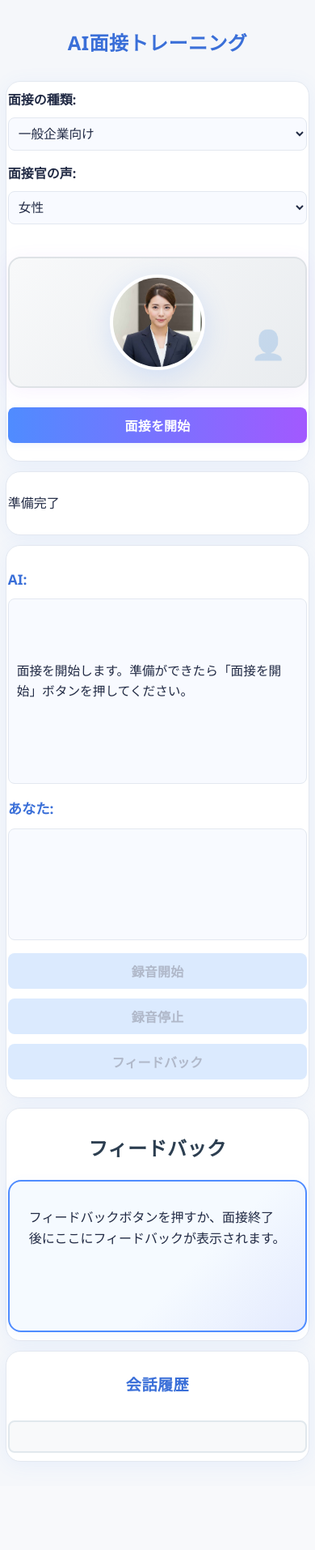
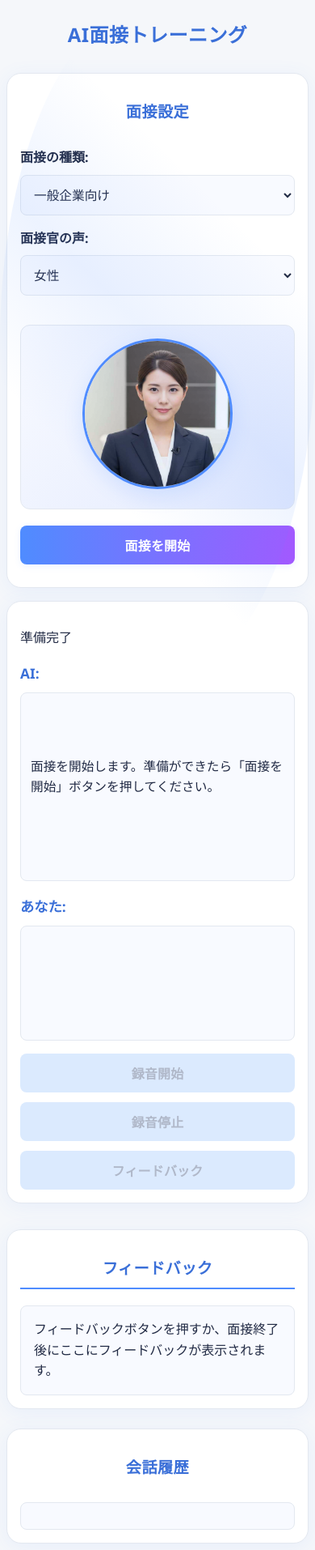
Before and after one commit to hyoudou-hirokazu/ai-mensetu, a Flask app: page / in a window 390 px wide. Shown: the whole page at 81% size. Before the commit the page ends 1805 px from the top, so only its background shows below. Run offline with Flask 3, Linux system fonts and the light colour scheme; parts of the project's set-up code (start-up, migrations or seed data) failed here and were passed over.

Commit message:
スタイルシートの大幅な改良を

```diff
--- a/static/style.css
+++ b/static/style.css
@@ -28,24 +28,118 @@ body {
 
 .container {
     background: var(--background);
-    padding: 40px 0;
+    padding: 20px;
     min-height: 100vh;
+    max-width: 1400px;
+    margin: 0 auto;
 }
 
-/* === カード型レイアウト・余白最適化 === */
-.settings, .interview-area, .feedback-area, .conversation-history, .status {
+/* === メインコンテンツエリア === */
+.main-content {
+    display: flex;
+    gap: 24px;
+    margin-bottom: 32px;
+    min-height: 600px;
+}
+
+/* === 左パネル（設定エリア）=== */
+.left-panel {
+    flex: 0 0 350px;
+    position: sticky;
+    top: 20px;
+    height: fit-content;
+}
+
+.left-panel .settings {
     background: var(--card-bg);
     border-radius: 18px;
     box-shadow: var(--card-shadow);
     border: 1.5px solid var(--border);
-    margin: 0 auto 32px auto;
-    padding: 32px 28px;
-    max-width: 600px;
-    width: 95%;
+    padding: 28px;
     transition: box-shadow 0.2s;
 }
-.settings:hover, .interview-area:hover, .feedback-area:hover, .conversation-history:hover {
+
+.left-panel .settings:hover {
     box-shadow: 0 8px 32px rgba(79, 140, 255, 0.15);
+}
+
+/* === 右パネル（会話エリア）=== */
+.right-panel {
+    flex: 1;
+    min-width: 0;
+}
+
+.right-panel .interview-area {
+    background: var(--card-bg);
+    border-radius: 18px;
+    box-shadow: var(--card-shadow);
+    border: 1.5px solid var(--border);
+    padding: 28px;
+    height: 100%;
+    transition: box-shadow 0.2s;
+}
+
+.right-panel .interview-area:hover {
+    box-shadow: 0 8px 32px rgba(79, 140, 255, 0.15);
+}
+
+/* === スクロールエリア === */
+.scroll-area {
+    display: flex;
+    flex-direction: column;
+    gap: 24px;
+}
+
+.scroll-area .feedback-area,
+.scroll-area .conversation-history {
+    background: var(--card-bg);
+    border-radius: 18px;
+    box-shadow: var(--card-shadow);
+    border: 1.5px solid var(--border);
+    padding: 28px;
+    transition: box-shadow 0.2s;
+}
+
+.scroll-area .feedback-area:hover,
+.scroll-area .conversation-history:hover {
+    box-shadow: 0 8px 32px rgba(79, 140, 255, 0.15);
+}
+
+/* === ボタングループ === */
+.button-group {
+    display: flex;
+    gap: 12px;
+    flex-wrap: wrap;
+}
+
+.button-group button {
+    flex: 1;
+    min-width: 120px;
+    padding: 14px 16px;
+    border-radius: 8px;
+    border: none;
+    font-size: 1.08rem;
+    font-weight: 600;
+    cursor: pointer;
+    background: var(--button-gradient);
+    color: #fff;
+    box-shadow: 0 2px 8px rgba(79, 140, 255, 0.10);
+    transition: background 0.2s, box-shadow 0.2s, transform 0.1s;
+    letter-spacing: 0.01em;
+}
+
+.button-group button:hover {
+    background: var(--button-hover);
+    box-shadow: 0 4px 16px rgba(162, 89, 255, 0.13);
+    transform: translateY(-2px) scale(1.02);
+}
+
+.button-group button:disabled {
+    background: #dbeafe;
+    color: #b0b8c9;
+    cursor: not-allowed;
+    box-shadow: none;
+    transform: none;
 }
 
 h1, h2 {
@@ -75,7 +169,7 @@ h1, h2 {
     box-shadow: 0 0 0 2px #c7d7ff;
 }
 
-.settings button, .user-input-area button, #feedback-button {
+.settings button {
     padding: 14px 0;
     border-radius: 8px;
     border: none;
@@ -90,12 +184,12 @@ h1, h2 {
     transition: background 0.2s, box-shadow 0.2s, transform 0.1s;
     letter-spacing: 0.01em;
 }
-.settings button:hover, .user-input-area button:hover, #feedback-button:hover {
+.settings button:hover {
     background: var(--button-hover);
     box-shadow: 0 4px 16px rgba(162, 89, 255, 0.13);
     transform: translateY(-2px) scale(1.02);
 }
-.settings button:disabled, .user-input-area button:disabled, #feedback-button:disabled {
+.settings button:disabled {
     background: #dbeafe;
     color: #b0b8c9;
     cursor: not-allowed;
@@ -132,14 +226,47 @@ h1, h2 {
 }
 
 /* === レスポンシブ強化 === */
+@media (max-width: 1200px) {
+    .main-content {
+        flex-direction: column;
+        gap: 20px;
+    }
+
+    .left-panel {
+        flex: none;
+        position: static;
+    }
+
+    .left-panel .settings {
+        max-width: 500px;
+        margin: 0 auto;
+    }
+}
+
 @media (max-width: 768px) {
     .container {
-        padding: 18px 0;
+        padding: 12px;
     }
-    .settings, .interview-area, .feedback-area, .conversation-history, .status {
-        padding: 18px 8px;
-        max-width: 98vw;
+
+    .main-content {
+        gap: 16px;
     }
+
+    .left-panel .settings,
+    .right-panel .interview-area,
+    .scroll-area .feedback-area,
+    .scroll-area .conversation-history {
+        padding: 20px;
+    }
+
+    .button-group {
+        flex-direction: column;
+    }
+
+    .button-group button {
+        min-width: auto;
+    }
+
     h1 {
         font-size: 1.5rem;
     }
@@ -147,22 +274,33 @@ h1, h2 {
         font-size: 1.2rem;
     }
 }
+
 @media (max-width: 480px) {
-    .settings, .interview-area, .feedback-area, .conversation-history, .status {
-        padding: 10px 2px;
-        margin-bottom: 12px;
+    .container {
+        padding: 8px;
     }
+
+    .left-panel .settings,
+    .right-panel .interview-area,
+    .scroll-area .feedback-area,
+    .scroll-area .conversation-history {
+        padding: 16px;
+    }
+
     .response-box {
-        padding: 10px;
+        padding: 12px;
         font-size: 0.98rem;
     }
+
     .settings select, .settings input[type="text"] {
         font-size: 0.98rem;
-        padding: 10px 8px;
+        padding: 12px;
     }
-    .settings button, .user-input-area button, #feedback-button {
+
+    .settings button,
+    .button-group button {
         font-size: 1rem;
-        padding: 10px 0;
+        padding: 12px 0;
     }
 }
 
@@ -199,212 +337,167 @@ h1, h2 {
     font-weight: 500;
     font-size: 1.05rem;
     transition: color 0.2s;
-    padding: 8px 0;
-    border-bottom: 2px solid transparent;
 }
 .header .nav a:hover {
     color: var(--primary);
-    border-bottom: 2px solid var(--primary);
 }
 
-/* === 面接官画像・アイコンの最適化 === */
+/* === 面接官画像エリア === */
 .interviewer-image-area {
-    display: flex;
-    justify-content: center;
-    align-items: center;
-    margin: 24px 0;
-    padding: 20px;
-    background: linear-gradient(135deg, #f8f9fa, #e9ecef);
-    border-radius: 16px;
-    border: 2px solid #dee2e6;
-    box-shadow: 0 4px 24px rgba(162, 89, 255, 0.08);
-    position: relative;
-}
-.interviewer-image {
-    width: 220px;
-    height: 220px;
-    object-fit: cover;
-    border-radius: 50%;
-    box-shadow: 0 8px 32px rgba(79, 140, 255, 0.18);
-    border: 4px solid #fff;
-    background: #fff;
-    transition: transform 0.3s, box-shadow 0.3s;
-    z-index: 1;
-}
-.interviewer-image-area::after {
-    content: '\1F464'; /* Unicode: 👤 */
-    position: absolute;
-    right: 24px;
-    bottom: 24px;
-    font-size: 2.2rem;
-    color: var(--accent);
-    opacity: 0.18;
-    z-index: 0;
-}
-.interviewer-image:hover {
-    transform: scale(1.07) rotate(-2deg);
-    box-shadow: 0 16px 48px rgba(162, 89, 255, 0.18);
+    text-align: center;
+    margin: 20px 0;
+    padding: 16px;
+    background: linear-gradient(135deg, #f8faff 0%, #e3eafe 100%);
+    border-radius: 12px;
+    border: 1px solid var(--border);
 }
 
-/* === フィードバック表示の視覚的強化 === */
-.feedback-area #feedback-log {
-    border: 2px solid var(--primary);
-    background: linear-gradient(135deg, #f5faff 60%, #e3eafe 100%);
-    box-shadow: 0 2px 12px rgba(79, 140, 255, 0.07);
-    border-radius: 16px;
-    padding: 32px 24px;
-    min-height: 120px;
-    margin-top: 12px;
-}
-.feedback-score {
-    font-size: 2.2em;
-    font-weight: bold;
-    color: var(--primary-dark);
-    background: linear-gradient(90deg, #e3eafe 0%, #f5f7fa 100%);
-    border: 2.5px solid var(--primary);
-    border-radius: 14px;
-    padding: 18px 36px;
-    width: fit-content;
-    margin: 0 auto 28px auto;
-    display: block;
-    text-align: center;
-    box-shadow: 0 2px 8px rgba(79, 140, 255, 0.10);
-    position: relative;
-    animation: fadeIn 0.7s;
-}
-.feedback-category {
-    font-size: 1.15em;
-    font-weight: bold;
-    margin-top: 24px;
-    margin-bottom: 10px;
-    padding: 10px 16px;
-    border-radius: 8px;
-    color: #fff;
-    display: flex;
-    align-items: center;
-    background: var(--primary-dark);
-    box-shadow: 0 2px 8px rgba(79, 140, 255, 0.08);
-    animation: fadeInUp 0.7s;
-}
-.feedback-category.improve {
-    background: #e74c3c;
-}
-.feedback-category.summary {
-    background: #27ae60;
-}
-.feedback-example {
-    background: linear-gradient(90deg, #fff3e0 0%, #ffe0b2 100%);
-    border-left: 4px solid #ff9800;
-    padding: 14px 18px;
-    margin-top: 10px;
-    border-radius: 8px;
-    color: #e65100;
-    font-size: 1em;
-    font-weight: 600;
-    box-shadow: 0 2px 8px rgba(255, 152, 0, 0.08);
-    position: relative;
-    animation: fadeIn 0.7s;
-}
-.feedback-category::before {
-    content: '💬';
-    margin-right: 8px;
-    font-size: 1.2em;
-}
-.feedback-category.improve::before {
-    content: '⚠';
-}
-.feedback-category.summary::before {
-    content: '📊';
-}
-.feedback-example::before {
-    content: '💡';
-    position: absolute;
-    left: -8px;
-    top: 50%;
-    transform: translateY(-50%);
-    background: #ff9800;
-    color: white;
+.interviewer-image {
+    width: 180px;
+    height: 180px;
     border-radius: 50%;
-    width: 24px;
-    height: 24px;
-    display: flex;
-    align-items: center;
-    justify-content: center;
-    font-size: 0.8em;
+    object-fit: cover;
+    border: 3px solid var(--primary);
+    box-shadow: 0 8px 24px rgba(79, 140, 255, 0.15);
+    transition: transform 0.3s, box-shadow 0.3s;
 }
 
-/* === アニメーション・マイクロインタラクション === */
-@keyframes fadeIn {
-    from { opacity: 0; transform: translateY(20px); }
-    to { opacity: 1; transform: none; }
-}
-@keyframes fadeInUp {
-    from { opacity: 0; transform: translateY(40px); }
-    to { opacity: 1; transform: none; }
-}
-button, .settings select, .settings input[type="text"] {
-    transition: box-shadow 0.2s, border-color 0.2s, background 0.2s, color 0.2s, transform 0.15s;
-}
-button:active {
-    transform: scale(0.97);
+.interviewer-image-area::after {
+    content: '';
+    position: absolute;
+    top: 0;
+    left: 0;
+    right: 0;
+    bottom: 0;
+    background: linear-gradient(45deg, transparent 30%, rgba(79, 140, 255, 0.1) 50%, transparent 70%);
+    border-radius: 50%;
+    animation: shimmer 2s infinite;
 }
 
-/* === レスポンシブデザイン強化 === */
-@media (max-width: 900px) {
-    .header .logo { margin-left: 12px; }
-    .header .nav { margin-right: 12px; gap: 12px; }
-    .settings, .interview-area, .feedback-area, .conversation-history, .status {
-        max-width: 98vw;
-        padding: 18px 8px;
-    }
-    .interviewer-image { width: 160px; height: 160px; }
-}
-@media (max-width: 600px) {
-    .header { flex-direction: column; min-height: 48px; }
-    .header .logo, .header .nav { margin: 0; }
-    .header .nav { gap: 8px; }
-    .settings, .interview-area, .feedback-area, .conversation-history, .status {
-        padding: 10px 2px;
-        margin-bottom: 12px;
-    }
-    .interviewer-image { width: 110px; height: 110px; }
-    .feedback-score { font-size: 1.2em; padding: 10px 12px; }
-    .feedback-category { font-size: 1em; padding: 6px 8px; }
-    .feedback-example { padding: 8px 8px; font-size: 0.95em; }
+.interviewer-image:hover {
+    transform: scale(1.05);
+    box-shadow: 0 12px 32px rgba(79, 140, 255, 0.25);
 }
 
-/* 録音状態視覚化 */
+/* === フィードバックエリア === */
+.feedback-area #feedback-log {
+    max-height: 400px;
+    overflow-y: auto;
+    padding: 16px;
+    background: #f8faff;
+    border-radius: 8px;
+    border: 1px solid var(--border);
+}
+
+.feedback-score {
+    display: inline-block;
+    background: var(--button-gradient);
+    color: white;
+    padding: 12px 16px;
+    border-radius: 8px;
+    font-weight: 600;
+    font-size: 1.2em;
+    margin-bottom: 16px;
+    box-shadow: 0 4px 12px rgba(79, 140, 255, 0.2);
+}
+
+.feedback-category {
+    background: #f0f4ff;
+    border-left: 4px solid var(--primary);
+    padding: 12px 16px;
+    margin: 12px 0;
+    border-radius: 0 8px 8px 0;
+    font-weight: 600;
+    color: var(--text-main);
+}
+
+.feedback-category.improve {
+    border-left-color: #ff6b6b;
+    background: #fff0f0;
+}
+
+.feedback-category.summary {
+    border-left-color: var(--secondary);
+    background: #f8f0ff;
+}
+
+.feedback-example {
+    background: #f8faff;
+    border: 1px solid var(--border);
+    padding: 12px 16px;
+    margin: 8px 0;
+    border-radius: 8px;
+    font-style: italic;
+    color: var(--text-sub);
+}
+
+.feedback-category::before {
+    content: '📋 ';
+    margin-right: 8px;
+}
+
+.feedback-category.improve::before {
+    content: '⚠️ ';
+}
+
+.feedback-category.summary::before {
+    content: '📝 ';
+}
+
+.feedback-example::before {
+    content: '💡 ';
+    margin-right: 8px;
+}
+
+/* === アニメーション === */
+@keyframes fadeIn {
+    from { opacity: 0; }
+    to { opacity: 1; }
+}
+
+@keyframes fadeInUp {
+    from { opacity: 0; transform: translateY(20px); }
+    to { opacity: 1; transform: translateY(0); }
+}
+
+button, .settings select, .settings input[type="text"] {
+    font-family: inherit;
+}
+
+button:active {
+    transform: translateY(1px) scale(0.98);
+}
+
+/* === 録音インジケーター === */
 .recording-indicator {
     display: none;
     align-items: center;
-    justify-content: center;
-    margin: 16px 0;
-    padding: 12px;
-    background: #fff3cd;
-    border: 2px solid #ffeaa7;
+    gap: 12px;
+    padding: 12px 16px;
+    background: #fff0f0;
+    border: 1px solid #ff6b6b;
     border-radius: 8px;
-    color: #856404;
+    margin: 12px 0;
+    color: #d63031;
     font-weight: 600;
 }
 
 .recording-indicator.active {
     display: flex;
-    animation: pulse 1.5s infinite;
 }
 
 .recording-wave {
     display: flex;
     align-items: center;
-    margin-left: 12px;
+    gap: 2px;
 }
 
 .recording-wave span {
-    width: 4px;
+    width: 3px;
     height: 20px;
-    background: #e74c3c;
-    margin: 0 2px;
+    background: #ff6b6b;
     border-radius: 2px;
-    animation: wave 1s infinite ease-in-out;
+    animation: pulse 1s infinite;
 }
 
 .recording-wave span:nth-child(2) { animation-delay: 0.1s; }
@@ -413,127 +506,108 @@ button:active {
 .recording-wave span:nth-child(5) { animation-delay: 0.4s; }
 
 @keyframes pulse {
-    0%, 100% { opacity: 1; }
-    50% { opacity: 0.7; }
-}
-
-@keyframes wave {
     0%, 100% { height: 20px; }
     50% { height: 40px; }
 }
 
+@keyframes wave {
+    0% { transform: translateX(0); }
+    100% { transform: translateX(10px); }
+}
+
+/* === フィードバックエリアの詳細スタイル === */
 .feedback-area h2 {
-    color: #2c3e50;
+    color: var(--primary-dark);
+    border-bottom: 2px solid var(--primary);
+    padding-bottom: 8px;
     margin-bottom: 20px;
-    font-size: 1.5rem;
 }
 
 .feedback-area #feedback-log p {
-    margin-bottom: 12px;
+    margin: 8px 0;
     line-height: 1.6;
 }
 
-/* フィードバックスコア改善 */
 .feedback-score::before {
-    content: "評価点数";
-    position: absolute;
-    top: -10px;
-    left: 50%;
-    transform: translateX(-50%);
-    background: #2196f3;
-    color: white;
-    padding: 4px 12px;
-    border-radius: 12px;
-    font-size: 0.4em;
-    font-weight: 600;
+    content: '🎯 ';
+    margin-right: 8px;
 }
 
-/* フィードバックカテゴリー改善 */
 .feedback-category:not(.improve):not(.summary) {
-    background: linear-gradient(135deg, #3498db, #2980b9);
-    border-left: 6px solid #1f5f8b;
+    border-left-color: var(--primary);
+    background: #f0f4ff;
 }
 
 .feedback-category.improve::before {
-    content: "⚠";
+    content: '⚠️ ';
 }
 
 .feedback-category.summary::before {
-    content: "📊";
+    content: '📝 ';
 }
 
 .feedback-example {
-    background: linear-gradient(135deg, #fff3e0, #ffe0b2);
-    border-left: 4px solid #ff9800;
-    padding: 16px 20px;
-    margin-top: 12px;
+    background: #f8faff;
+    border: 1px solid var(--border);
+    padding: 12px 16px;
+    margin: 8px 0;
     border-radius: 8px;
-    color: #e65100;
-    font-size: 1em;
-    font-weight: 600;
-    box-shadow: 0 2px 8px rgba(255, 152, 0, 0.1);
+    font-style: italic;
+    color: var(--text-sub);
     position: relative;
 }
 
 .feedback-example::before {
-    content: "💡";
-    position: absolute;
-    left: -8px;
-    top: 50%;
-    transform: translateY(-50%);
-    background: #ff9800;
-    color: white;
-    border-radius: 50%;
-    width: 24px;
-    height: 24px;
-    display: flex;
-    align-items: center;
-    justify-content: center;
-    font-size: 0.8em;
+    content: '💡 ';
+    margin-right: 8px;
+    font-style: normal;
 }
 
+/* === 会話履歴エリア === */
 #feedback-content p {
-    margin-bottom: 12px;
-    margin-top: 0;
-    font-size: 1.05em;
-    line-height: 1.6;
-    color: #2c3e50;
+    margin: 8px 0;
+    padding: 8px 0;
+    border-bottom: 1px solid var(--border);
 }
 
 .conversation-history #history-log {
-    max-height: 300px;
+    max-height: 400px;
     overflow-y: auto;
-    border: 2px solid #e1e8ed;
-    padding: 18px;
-    background: #f8f9fa;
+    padding: 16px;
+    background: #f8faff;
     border-radius: 8px;
+    border: 1px solid var(--border);
 }
 
 .conversation-history .entry {
-    margin-bottom: 12px;
-    padding: 10px 0;
-    border-bottom: 1px dashed #dee2e6;
+    margin-bottom: 16px;
+    padding: 12px;
+    border-radius: 8px;
+    background: white;
+    border: 1px solid var(--border);
 }
 
 .conversation-history .entry:last-child {
-    border-bottom: none;
+    margin-bottom: 0;
 }
 
 .conversation-history .entry .role {
     font-weight: 600;
-    margin-right: 8px;
+    margin-bottom: 8px;
+    font-size: 0.9em;
 }
 
 .conversation-history .entry.ai .role {
-    color: #3498db;
+    color: var(--primary);
 }
 
 .conversation-history .entry.user .role {
-    color: #27ae60;
+    color: var(--secondary);
 }
 
+/* === 音声プレイヤー === */
 audio {
     width: 100%;
-    margin-top: 12px;
+    margin-top: 8px;
     border-radius: 8px;
 }
--- a/templates/index.html
+++ b/templates/index.html
@@ -10,7 +10,13 @@
     <div class="container">
         <h1>AI面接トレーニング</h1>
 
+        <!-- メインコンテンツエリア -->
+        <div class="main-content">
+            <!-- 左半分：設定エリア -->
+            <div class="left-panel">
                 <div class="settings">
+                    <h2>面接設定</h2>
+
                     <label for="interview-type">面接の種類:</label>
                     <select id="interview-type">
                         <option value="general">一般企業向け</option>
@@ -30,12 +36,15 @@
 
                     <button id="start-interview-btn">面接を開始</button>
                 </div>
+            </div>
 
+            <!-- 右半分：会話エリア -->
+            <div class="right-panel">
+                <div class="interview-area">
                     <div class="status">
                         <p id="status-message">準備完了</p>
                     </div>
 
-        <div class="interview-area">
                     <div class="ai-response-area">
                         <p class="label">AI:</p>
                         <div id="ai-response" class="response-box">
@@ -62,12 +71,18 @@
                             </div>
                         </div>
 
+                        <div class="button-group">
                             <button id="record-btn" disabled>録音開始</button>
                             <button id="stop-record-btn" disabled>録音停止</button>
                             <button id="feedback-button" disabled>フィードバック</button>
                         </div>
                     </div>
+                </div>
+            </div>
+        </div>
 
+        <!-- スクロールエリア：フィードバックと会話履歴 -->
+        <div class="scroll-area">
             <div class="feedback-area">
                 <h2>フィードバック</h2>
                 <div id="feedback-log" class="feedback-box-style">
@@ -82,6 +97,7 @@
                 </div>
             </div>
         </div>
+    </div>
 
     <script src="{{ url_for('static', filename='script.js') }}"></script>
 </body>
```
Lines whose indentation alone changed are shown as unchanged.
